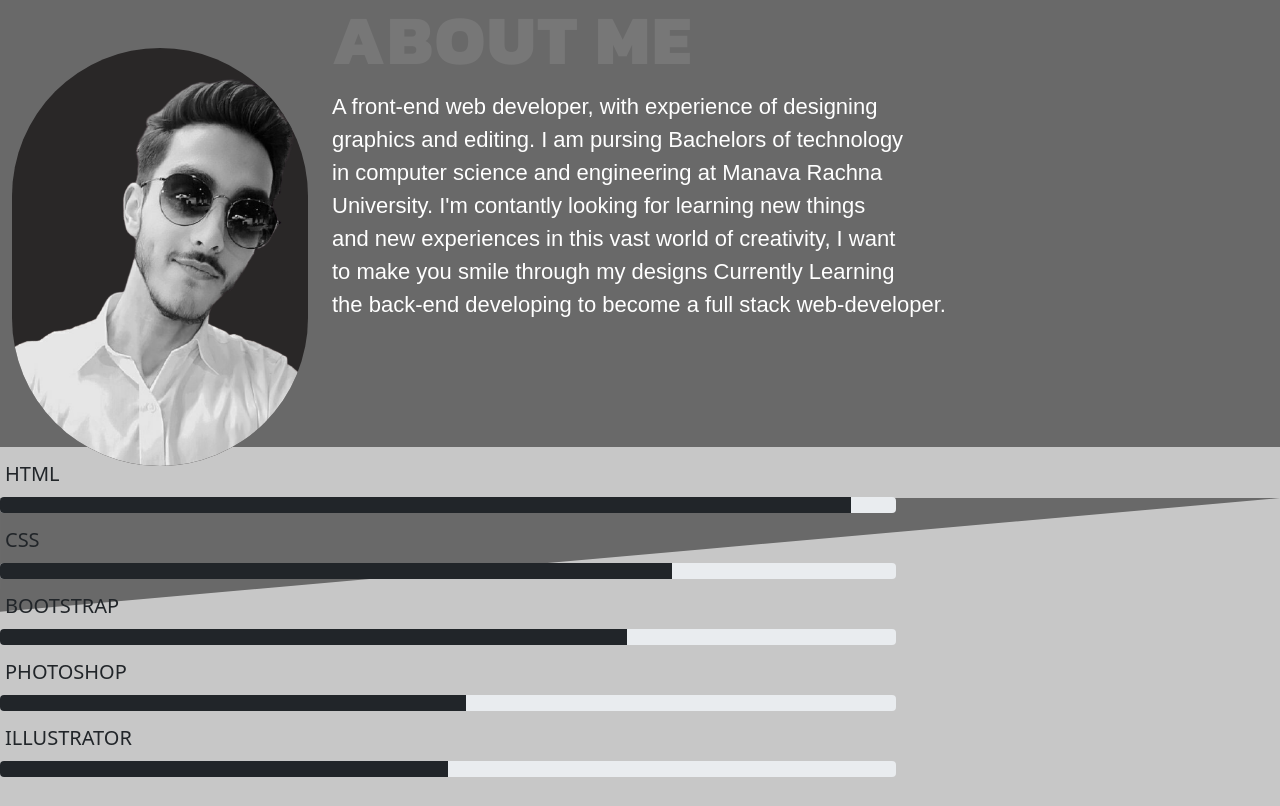
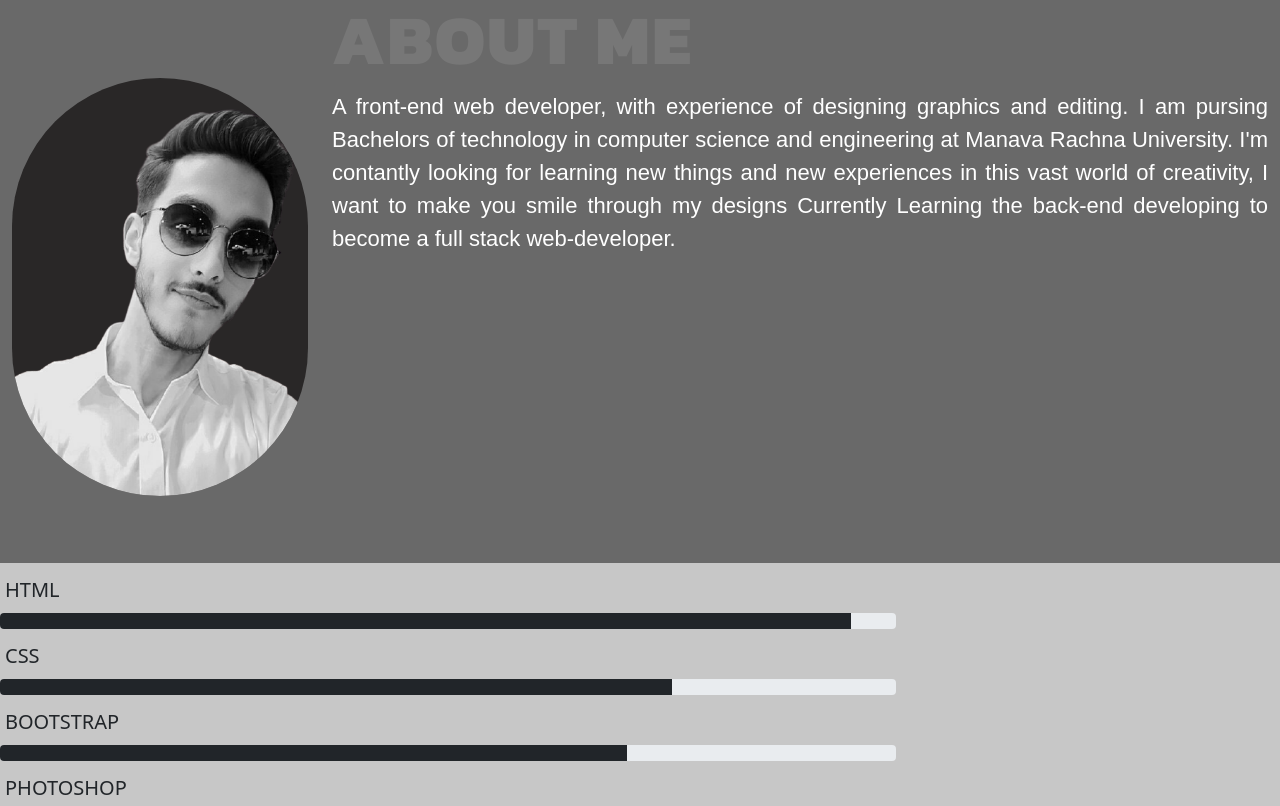
Before and after one commit to abheer18/MY_portfolio, a plain HTML site: page index.html in a window 1280 px wide. Shown: the part 722-1528 px from the top of the page. Drawn offline with nearby package versions, Linux system fonts and the light colour scheme; a web font is replaced by a local one.

Commit message:
removed extra margins

```diff
--- a/css/stylesheet.css
+++ b/css/stylesheet.css
@@ -80,8 +80,9 @@
 
 .section_2 {
   background-color: rgb(105, 105, 105);
-  height: 500px;
+  height: 900px;
   width: 100%;
+  overflow: hidden;
 }
 
 #dp {
@@ -90,7 +91,7 @@
   /* margin-left: 61px; */
   border-radius: 200px;
   background-color: rgb(41, 39, 39);
-  margin-top: 50px;
+  margin-top: 80px;
 }
 
 #name_intro {
@@ -106,6 +107,7 @@
 .intro {
   /* padding-left: 150px; */
   /* padding-top: 100px; */
+  justify-content: center;
   text-align: justify;
   font-size: 22px;
   color: #fff;
--- a/index.html
+++ b/index.html
@@ -46,7 +46,7 @@
     /> -->
     <!-- <link href="https://cdn.rawgit.com/michalsnik/aos/2.1.1/dist/aos.css" rel="stylesheet"> -->
     <title>Abheer Raj Mehrotra</title>
-</head>
+  </head>
 
   <body>
     <nav class="navbar navbar-expand-md navbar-light">
@@ -112,42 +112,37 @@
         <div id="stop2">
           <div class="container-fluid">
             <div class="row">
-              <div class="col-12 col-sm-6 col-md-3">
+              <div class="col-12 col-sm-3 col-md-3">
                 <img
                   class="img-fluid"
                   id="dp"
                   src="images/profile_pic-removebg-preview.png"
                 />
               </div>
-              <div class="container-fluid col-12 col-sm-6 col-md-9">
+              <div class="col-12 col-sm-9 col-md-9">
                 <h1 id="name_intro">ABOUT ME</h1>
                 <p class="intro">
                   A front-end web developer, with experience of designing
-                  <br />graphics and editing. I am pursing Bachelors of
-                  technology<br />
-                  in computer science and engineering at Manava Rachna
-                  <br />University. I'm contantly looking for learning new
-                  things<br />
-                  and new experiences in this vast world of creativity, I
-                  want<br />
-                  to make you smile through my designs Currently Learning
-                  <br />the back-end developing to become a full stack
-                  web-developer.
+                  graphics and editing. I am pursing Bachelors of technology in
+                  computer science and engineering at Manava Rachna University.
+                  I'm contantly looking for learning new things and new
+                  experiences in this vast world of creativity, I want to make
+                  you smile through my designs Currently Learning the back-end
+                  developing to become a full stack web-developer.
                 </p>
               </div>
             </div>
           </div>
         </div>
       </div>
-      <svg xmlns="http://www.w3.org/2000/svg" viewBox="0 0 1440 320">
-        <path
-          fill="#696969"
-          fill-opacity="1"
-          d="M0,128L1440,0L1440,0L0,0Z"
-        ></path>
-      </svg>
     </section>
-
+    <!-- <svg xmlns="http://www.w3.org/2000/svg" viewBox="0 0 1440 320">
+      <path
+        fill="#696969"
+        fill-opacity="1"
+        d="M0,128L1440,0L1440,0L0,0Z"
+      ></path>
+    </svg> -->
     <section>
       <div class="section_3">
         <div class="container-fluid p-0">
@@ -249,7 +244,7 @@
               <div class="contact-form">
                 <h3 id="form-title">Send me a message</h3>
                 <form
-                  action="mailto:npeel3497@gmail.com"
+                  action="mailto:abcl3497@gmail.com"
                   method="post"
                   enctype="text/plain"
                 >
```
